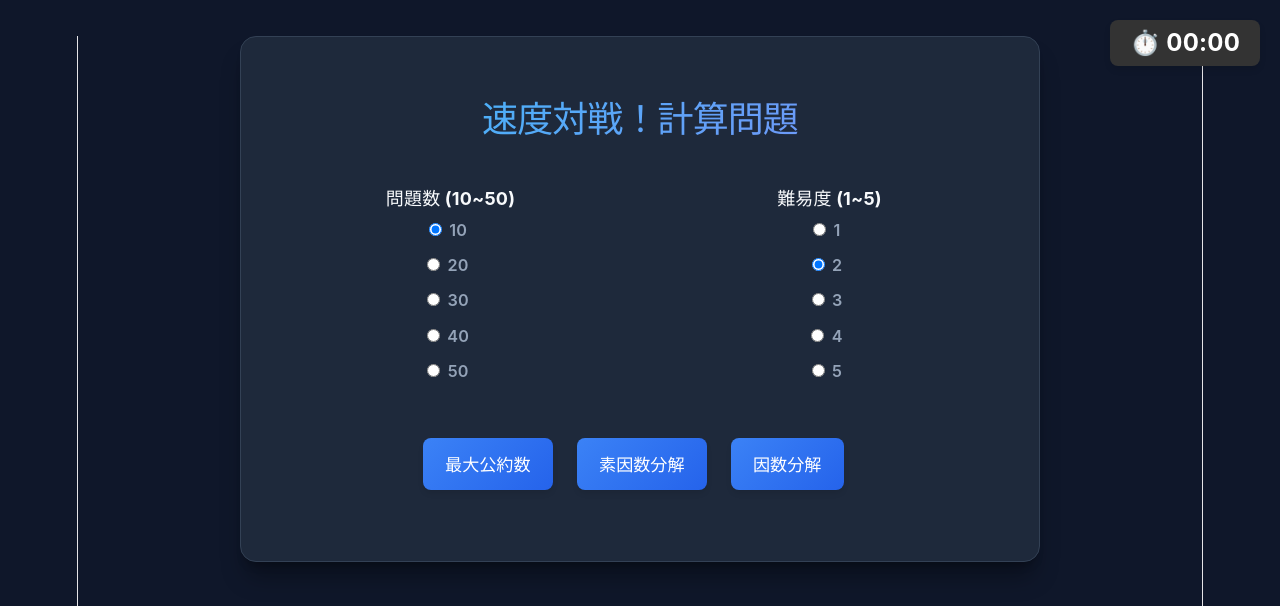
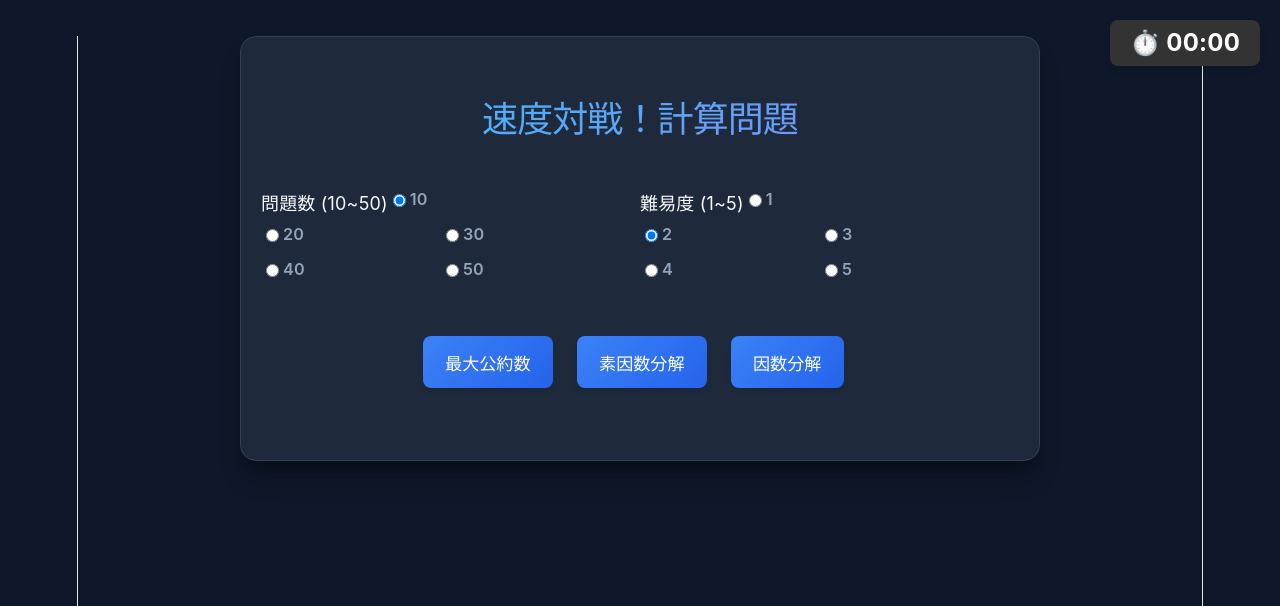
Before and after one commit to yasunari1103/make_quiz_web, a React (Vite) app: page /battle in a window 1280 px wide. Shown: the top 606 px of the page. Built offline with nearby package versions, Linux system fonts and the light colour scheme.

Commit message:
見た目修正

```diff
--- a/src/pages/BattlePage.tsx
+++ b/src/pages/BattlePage.tsx
@@ -284,17 +284,17 @@ const handleDelete = () => {
 
       <div>
   {/* 問題数選択 */}
-        <div>
-          <p style={{ fontWeight: 'bold', marginBottom: '5px' }}>問題数 (10~50)</p>
+    <div style={{ display: 'flex', flexWrap: 'wrap', width: "50vw", alignItems: 'center' }}>問題数 (10~50)
       {[10, 20, 30, 40, 50].map((num) => (
-            <label key={`num-${num}`} style={{ marginRight: '10px' }}>
+        <label key={`num-${num}`} style={{ display: 'flex', alignItems: 'center', cursor: 'pointer' }}>
           <input
             type="radio"
             name="number"
             value={num}
             checked={number === String(num)}
             onChange={(e) => setNumber(e.target.value)}
-              />{' '}
+            style={{ marginRight: '4px' }}
+          />
           {num}
         </label>
       ))}
@@ -303,23 +303,21 @@ const handleDelete = () => {
   <br />
 
   {/* 難易度選択 */}
-        <div>
-          <p style={{ fontWeight: 'bold', marginBottom: '5px' }}>難易度 (1~5)</p>
+    <div style={{ display: 'flex', flexWrap: 'wrap', width: "50vw", alignItems: 'center' }}>難易度 (1~5)
       {[1, 2, 3, 4, 5].map((lvl) => (
-            <label key={`lvl-${lvl}`} style={{ marginRight: '10px' }}>
+        <label key={`lvl-${lvl}`} style={{ display: 'flex', alignItems: 'center', cursor: 'pointer' }}>
           <input
             type="radio"
             name="difficulty"
             value={lvl}
             checked={level === String(lvl)}
             onChange={handleLevelChange}
-              />{' '}
+            style={{ marginRight: '4px' }}
+          />
           {lvl}
         </label>
       ))}
     </div>
-
-        <br />
   </div>
 
       {/* 問題生成ボタン */}
```
Lines whose indentation alone changed are shown as unchanged.
